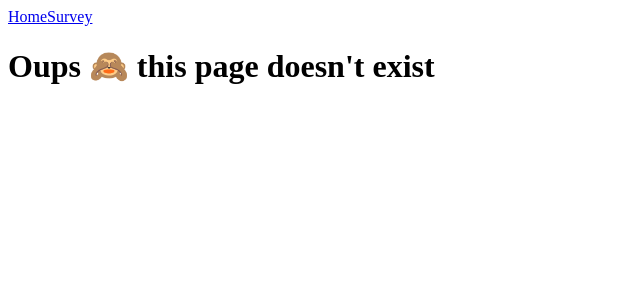
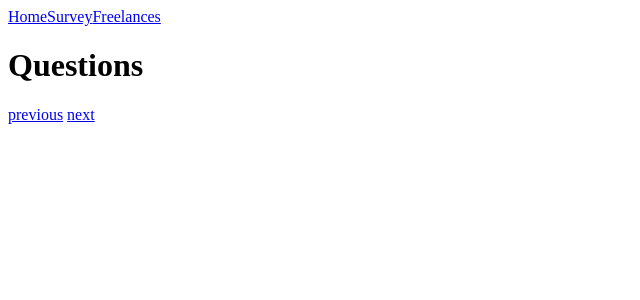
Before and after one commit to MohamedBentouhami/shiny_agency_frontend, a React (Create React App) app: page /survey/1 in a window 1280 px wide. Shown: the top 300 px of the page, without its empty margins (0-640 px from the left). Built offline with nearby package versions, Linux system fonts and the light colour scheme.

Commit message:
add survey questions number feature

```diff
--- a/src/components/header/index.jsx
+++ b/src/components/header/index.jsx
@@ -4,7 +4,8 @@ function Header() {
   return (
     <nav>
       <Link to="/">Home</Link>
-      <Link to="/survey/">Survey</Link>
+      <Link to="/survey/1">Survey</Link>
+      <Link to="/freelances">Freelances</Link>
     </nav>
   );
 }
--- a/src/index.jsx
+++ b/src/index.jsx
@@ -5,6 +5,7 @@ import Home from "./pages/Home/";
 import Survey from "./pages/Survey/";
 import Header from "./components/header";
 import Error from "./components/Error";
+import Freelances from "./pages/Freelances";
 
 const root = ReactDOM.createRoot(document.getElementById("root"));
 root.render(
@@ -13,7 +14,8 @@ root.render(
       <Header></Header>
       <Routes>
         <Route path="/" element={<Home />}></Route>
-        <Route path="/survey/" element={<Survey />}></Route>
+        <Route path="/survey/:questionNumber" element={<Survey />}></Route>
+        <Route path="/freelances/" element={<Freelances />}></Route>
         <Route path="*" element={<Error />}></Route>
       </Routes>
     </Router>
--- /dev/null
+++ b/src/pages/Freelances/index.jsx
@@ -0,0 +1,7 @@
+import React from "react";
+
+function Freelances() {
+  return <div>freelances</div>;
+}
+
+export default Freelances;
--- /dev/null
+++ b/src/pages/Results/index.jsx
@@ -0,0 +1,9 @@
+function Results() {
+  return (
+    <div>
+      <p>Results</p>
+    </div>
+  );
+}
+
+export default Results;
--- a/src/pages/Survey/index.jsx
+++ b/src/pages/Survey/index.jsx
@@ -1,7 +1,25 @@
+import { Link, useParams } from "react-router-dom";
+import Results from "../Results";
+
 function Survey() {
+  let { questionNumber } = useParams();
+  questionNumber = Number(questionNumber);
+  let nextQuestion = questionNumber + 1;
+  let prevQuestion = questionNumber === 1 ? 1 : questionNumber - 1;
   return (
     <div>
-      <h1>Questions</h1>
+      {questionNumber === 10 ? (
+        <Results />
+      ) : (
+        <div>
+          <h1>Questions</h1>
+          <Link to={`/survey/${prevQuestion}`} onClick={() => {}}>
+            previous
+          </Link>
+          <span> </span>
+          <Link to={`/survey/${nextQuestion}`}>next</Link>
+        </div>
+      )}
     </div>
   );
 }
```
